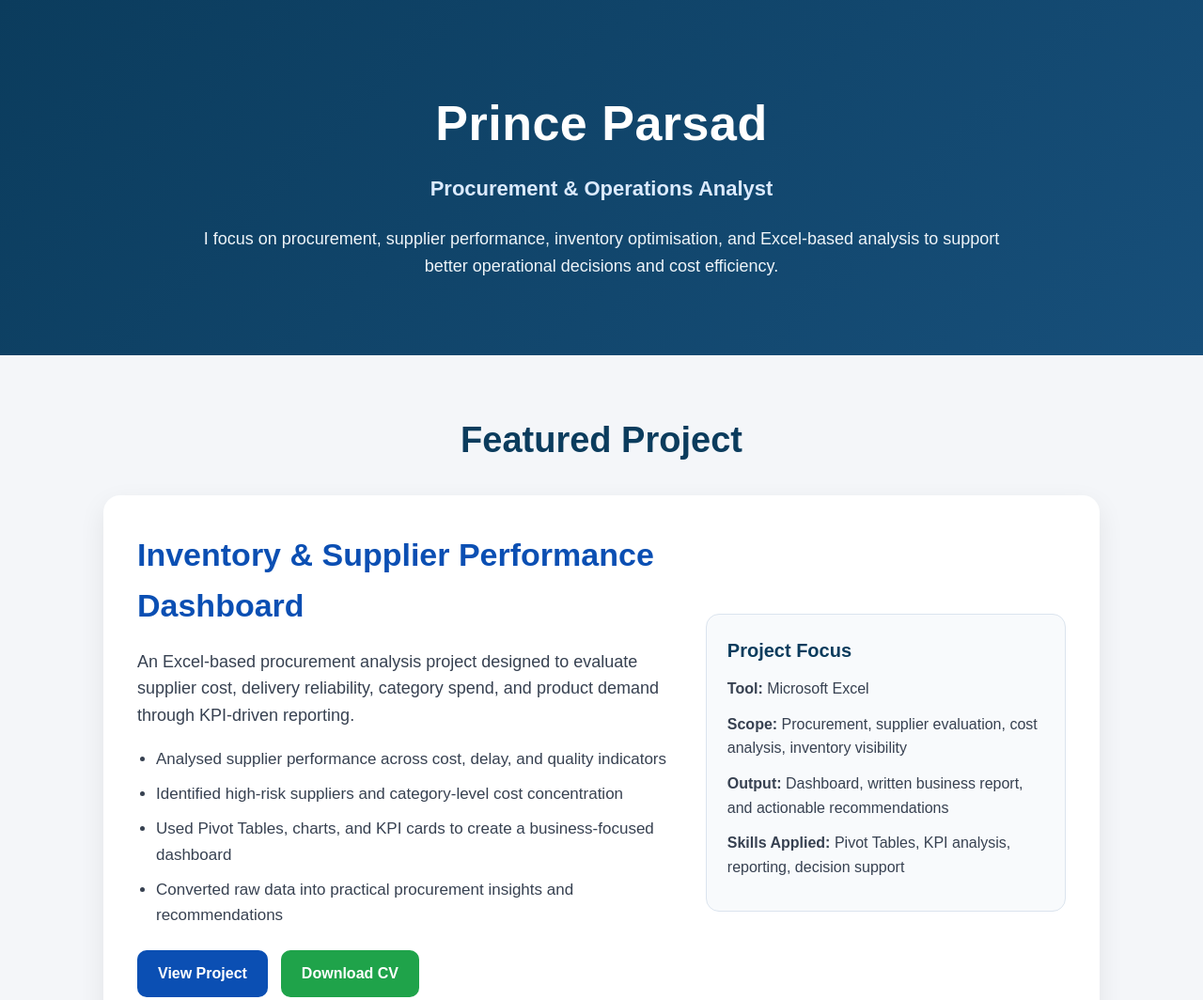
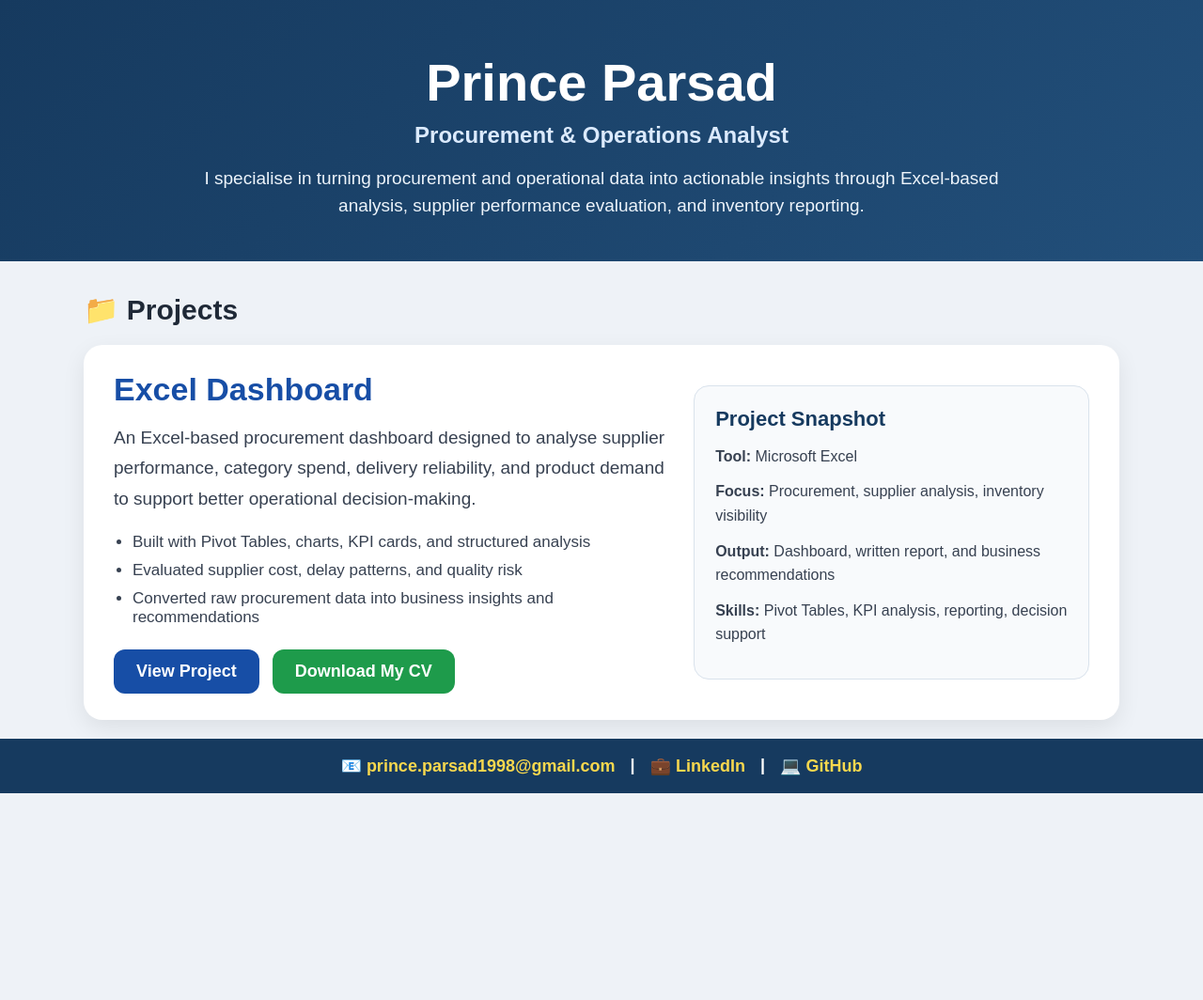
Before and after one commit to princeparsad/princeparsad.github.io, a plain HTML site: page index.html in a window 1280 px wide. Shown: the top 1064 px of the page at 94% size. After the commit the page ends 844 px from the top, so only its background shows below. Drawn offline with Linux system fonts and the light colour scheme.

Commit message:
Update index.html

```diff
--- a/index.html
+++ b/index.html
@@ -9,160 +9,172 @@
 margin: 0;
 padding: 0;
 box-sizing: border-box;
+font-family: Arial, sans-serif;
 }
 
 body {
-font-family: Arial, sans-serif;
-background: #f4f6f9;
+background: #eef2f7;
 color: #1f2937;
-line-height: 1.6;
+min-height: 100vh;
+display: flex;
+flex-direction: column;
 }
 
 .hero {
-background: linear-gradient(135deg, #0b3c5d, #174f7a);
+background: linear-gradient(135deg, #163a5f, #224f7a);
 color: white;
 text-align: center;
-padding: 90px 20px 80px;
+padding: 55px 20px 45px;
 }
 
 .hero h1 {
-font-size: 52px;
+font-size: 56px;
 font-weight: 700;
 margin-bottom: 10px;
-letter-spacing: 0.5px;
 }
 
 .hero h2 {
-font-size: 22px;
+font-size: 24px;
 font-weight: 600;
-margin-bottom: 22px;
+margin-bottom: 18px;
 color: #dbeafe;
 }
 
 .hero p {
 max-width: 850px;
 margin: 0 auto;
-font-size: 18px;
-color: #eef4f8;
+font-size: 19px;
+line-height: 1.5;
+color: #edf4fb;
 }
 
-.section {
-max-width: 1100px;
+.main {
+flex: 1;
+max-width: 1150px;
+width: 100%;
 margin: 0 auto;
-padding: 60px 20px;
+padding: 34px 24px 20px;
+display: flex;
+flex-direction: column;
+justify-content: center;
 }
 
 .section-title {
-font-size: 38px;
+font-size: 30px;
 font-weight: 700;
-margin-bottom: 28px;
-color: #0b3c5d;
-text-align: center;
+margin-bottom: 20px;
+color: #1f2937;
 }
 
-.featured-card {
+.project-card {
 background: white;
-border-radius: 18px;
-padding: 36px;
-box-shadow: 0 10px 28px rgba(0, 0, 0, 0.08);
+border-radius: 20px;
+padding: 28px 32px;
+box-shadow: 0 8px 24px rgba(0, 0, 0, 0.08);
 display: grid;
-grid-template-columns: 1.2fr 0.8fr;
-gap: 30px;
+grid-template-columns: 1.4fr 1fr;
+gap: 28px;
 align-items: center;
 }
 
-.featured-card h3 {
+.project-left h3 {
 font-size: 34px;
-color: #0b4fb3;
-margin-bottom: 18px;
+color: #174ea6;
+margin-bottom: 16px;
 }
 
-.featured-card p {
-font-size: 18px;
+.project-left p {
+font-size: 19px;
 color: #374151;
-margin-bottom: 18px;
+line-height: 1.7;
+margin-bottom: 20px;
 }
 
-.bullet-list {
+.project-left ul {
+padding-left: 20px;
 margin-bottom: 24px;
-padding-left: 20px;
 }
 
-.bullet-list li {
+.project-left ul li {
+font-size: 17px;
+color: #374151;
 margin-bottom: 10px;
-color: #374151;
-font-size: 17px;
 }
 
-.btn-group {
+.buttons {
 display: flex;
+gap: 14px;
 flex-wrap: wrap;
-gap: 14px;
-margin-top: 10px;
 }
 
 .btn {
 display: inline-block;
-padding: 12px 22px;
-border-radius: 10px;
-background: #0b4fb3;
-color: white;
+padding: 13px 24px;
+border-radius: 12px;
 text-decoration: none;
+font-size: 18px;
 font-weight: 700;
-transition: background 0.2s ease;
+transition: 0.2s ease;
 }
 
-.btn:hover {
-background: #083b84;
+.btn-primary {
+background: #174ea6;
+color: white;
+}
+
+.btn-primary:hover {
+background: #113c81;
 }
 
 .btn-secondary {
-background: #1fa34a;
+background: #1e9b4b;
+color: white;
 }
 
 .btn-secondary:hover {
-background: #16803a;
+background: #17793a;
 }
 
-.summary-box {
+.project-right {
 background: #f8fafc;
-border: 1px solid #dbe4ee;
-border-radius: 14px;
+border: 1px solid #d9e2ec;
+border-radius: 16px;
 padding: 22px;
 }
 
-.summary-box h4 {
-color: #0b3c5d;
-font-size: 20px;
+.project-right h4 {
+font-size: 22px;
+color: #163a5f;
+margin-bottom: 14px;
+}
+
+.project-right p {
+font-size: 16px;
+color: #374151;
+line-height: 1.6;
 margin-bottom: 12px;
 }
 
-.summary-box p {
-margin-bottom: 12px;
-font-size: 16px;
-color: #374151;
-}
-
 .footer {
-background: #0b3c5d;
+background: #163a5f;
 color: white;
-padding: 24px 20px;
-margin-top: 60px;
+padding: 18px 20px;
 }
 
 .footer-links {
-max-width: 1100px;
+max-width: 1150px;
 margin: 0 auto;
 display: flex;
 justify-content: center;
+align-items: center;
 flex-wrap: wrap;
-gap: 18px;
+gap: 16px;
 font-size: 18px;
 font-weight: 600;
 }
 
 .footer a {
-color: #facc15;
+color: #f8d84e;
 text-decoration: none;
 }
 
@@ -171,10 +183,6 @@ text-decoration: underline;
 }
 
 @media (max-width: 900px) {
-.featured-card {
-grid-template-columns: 1fr;
-}
-
 .hero h1 {
 font-size: 40px;
 }
@@ -183,14 +191,22 @@ font-size: 40px;
 font-size: 20px;
 }
 
-.hero p,
-.featured-card p,
-.bullet-list li {
+.hero p {
 font-size: 16px;
 }
 
-.featured-card h3 {
+.project-card {
+grid-template-columns: 1fr;
+}
+
+.project-left h3 {
 font-size: 28px;
+}
+
+.project-left p,
+.project-left ul li,
+.footer-links {
+font-size: 16px;
 }
 }
 </style>
@@ -201,48 +217,48 @@ font-size: 28px;
 <h1>Prince Parsad</h1>
 <h2>Procurement & Operations Analyst</h2>
 <p>
-I focus on procurement, supplier performance, inventory optimisation, and Excel-based analysis
-to support better operational decisions and cost efficiency.
+I specialise in turning procurement and operational data into actionable insights through
+Excel-based analysis, supplier performance evaluation, and inventory reporting.
 </p>
 </section>
 
-<section class="section">
-<h2 class="section-title">Featured Project</h2>
+<main class="main">
+<h2 class="section-title">📁 Projects</h2>
 
-<div class="featured-card">
-<div>
-<h3>Inventory & Supplier Performance Dashboard</h3>
+<div class="project-card">
+<div class="project-left">
+<h3>Excel Dashboard</h3>
 <p>
-An Excel-based procurement analysis project designed to evaluate supplier cost,
-delivery reliability, category spend, and product demand through KPI-driven reporting.
+An Excel-based procurement dashboard designed to analyse supplier performance,
+category spend, delivery reliability, and product demand to support better
+operational decision-making.
 </p>
 
-<ul class="bullet-list">
-<li>Analysed supplier performance across cost, delay, and quality indicators</li>
-<li>Identified high-risk suppliers and category-level cost concentration</li>
-<li>Used Pivot Tables, charts, and KPI cards to create a business-focused dashboard</li>
-<li>Converted raw data into practical procurement insights and recommendations</li>
+<ul>
+<li>Built with Pivot Tables, charts, KPI cards, and structured analysis</li>
+<li>Evaluated supplier cost, delay patterns, and quality risk</li>
+<li>Converted raw procurement data into business insights and recommendations</li>
 </ul>
 
-<div class="btn-group">
-<a class="btn" href="https://github.com/princeparsad/Inventory-Supplier-Dashboard" target="_blank">View Project</a>
-<a class="btn btn-secondary" href="YOUR_CV_LINK_HERE" target="_blank">Download CV</a>
+<div class="buttons">
+<a class="btn btn-primary" href="https://github.com/princeparsad/Inventory-Supplier-Dashboard" target="_blank">View Project</a>
+<a class="btn btn-secondary" href="YOUR_CV_LINK_HERE" target="_blank">Download My CV</a>
 </div>
 </div>
 
-<div class="summary-box">
-<h4>Project Focus</h4>
+<div class="project-right">
+<h4>Project Snapshot</h4>
 <p><strong>Tool:</strong> Microsoft Excel</p>
-<p><strong>Scope:</strong> Procurement, supplier evaluation, cost analysis, inventory visibility</p>
-<p><strong>Output:</strong> Dashboard, written business report, and actionable recommendations</p>
-<p><strong>Skills Applied:</strong> Pivot Tables, KPI analysis, reporting, decision support</p>
+<p><strong>Focus:</strong> Procurement, supplier analysis, inventory visibility</p>
+<p><strong>Output:</strong> Dashboard, written report, and business recommendations</p>
+<p><strong>Skills:</strong> Pivot Tables, KPI analysis, reporting, decision support</p>
 </div>
 </div>
-</section>
+</main>
 
 <footer class="footer">
 <div class="footer-links">
-<a href="mailto:prince.parsad1998@gmail.com">📧 Email</a>
+<a href="mailto:prince.parsad1998@gmail.com">📧 prince.parsad1998@gmail.com</a>
 <span>|</span>
 <a href="https://www.linkedin.com/in/prince-parsad/" target="_blank">💼 LinkedIn</a>
 <span>|</span>
```
